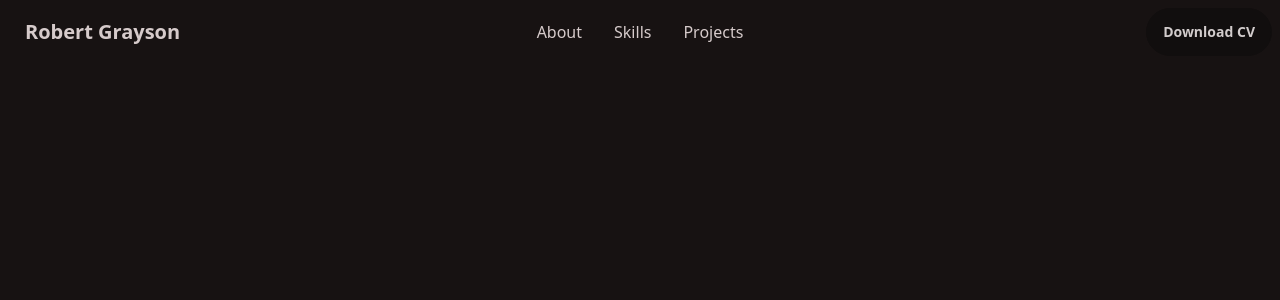
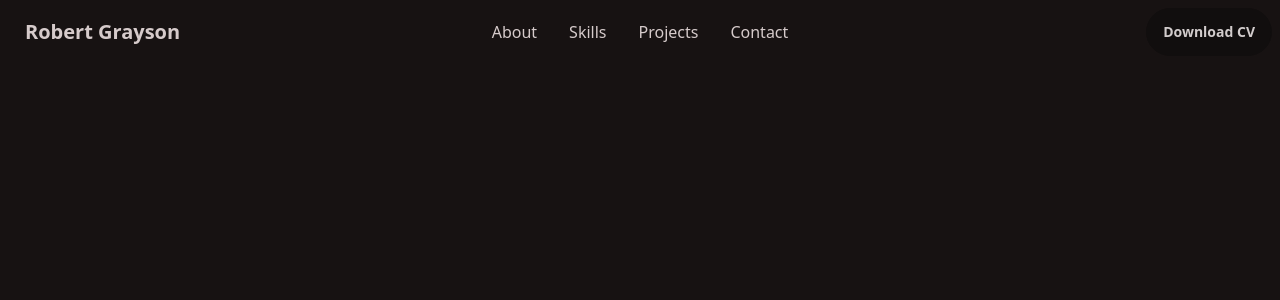
Before and after one commit to hummus-erectus/developerPortfolio, a React (Vite) app: page / in a window 1280 px wide. Shown: the top 300 px of the page. Built offline with nearby package versions, Linux system fonts and the light colour scheme.

Commit message:
Update Navbar.jsx
Breakpoint at a lower width. Added 'contact' link

```diff
--- a/src/components/Navbar.jsx
+++ b/src/components/Navbar.jsx
@@ -5,22 +5,24 @@ function Navbar() {
     <div className="navbar bg-base-100">
         <div className="navbar-start">
             <div className="dropdown">
-            <label tabIndex={0} className="btn btn-ghost lg:hidden">
+            <label tabIndex={0} className="btn btn-ghost md:hidden">
                 <svg xmlns="http://www.w3.org/2000/svg" className="h-5 w-5" fill="none" viewBox="0 0 24 24" stroke="currentColor"><path strokeLinecap="round" strokeLinejoin="round" strokeWidth="2" d="M4 6h16M4 12h8m-8 6h16" /></svg>
             </label>
             <ul tabIndex={0} className="menu menu-compact dropdown-content mt-3 p-2 shadow bg-base-100 rounded-box w-52">
                 <li><a>About</a></li>
                 <li><a>Skills</a></li>
                 <li><a>Projects</a></li>
+                <li><a>Contact</a></li>
             </ul>
             </div>
             <a className="btn btn-ghost normal-case text-xl">Robert Grayson</a>
         </div>
-        <div className="navbar-center hidden lg:flex">
+        <div className="navbar-center hidden md:flex">
             <ul className="menu menu-horizontal px-1">
                 <li><a>About</a></li>
                 <li><a>Skills</a></li>
                 <li><a>Projects</a></li>
+                <li><a>Contact</a></li>
             </ul>
         </div>
         <div className="navbar-end">
```
